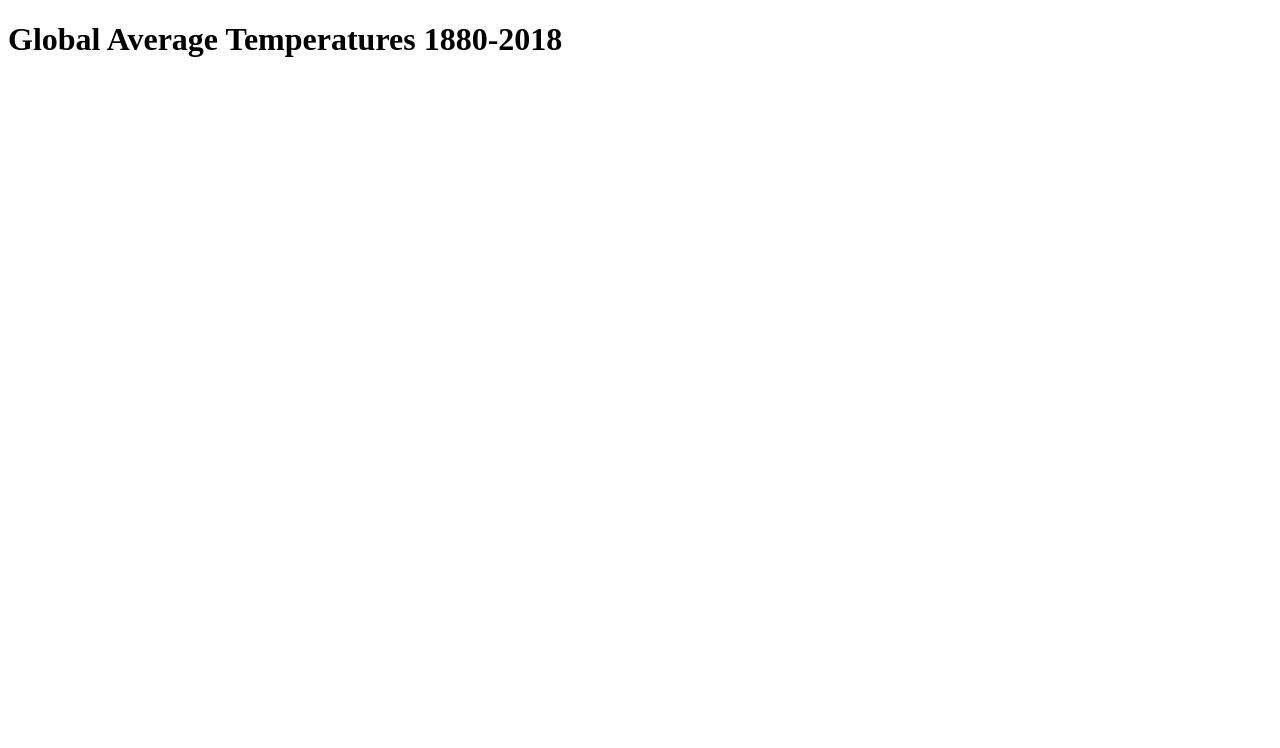
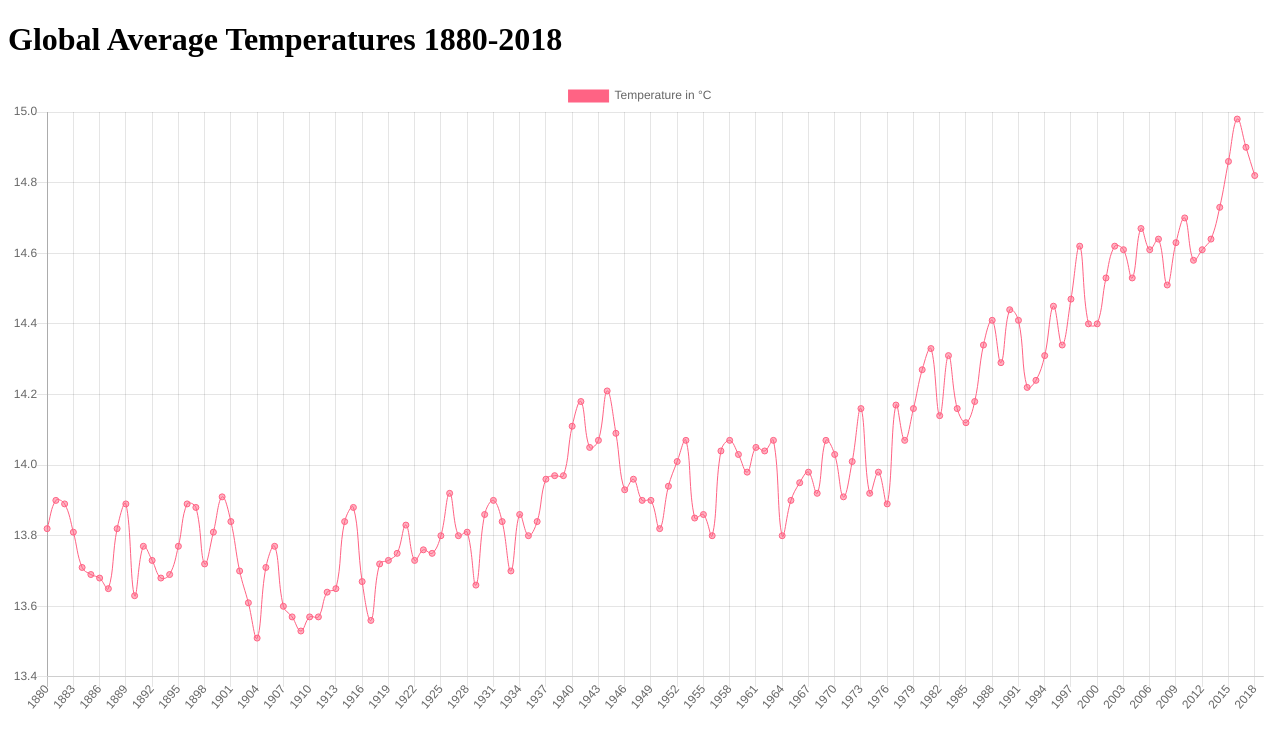
Before and after one commit to iamrubayet/API-JS, a plain HTML site: page module 1/02_fetch_csv/index.html in a window 1280 px wide. Drawn offline with nearby package versions, Linux system fonts and the light colour scheme.

Commit message:
added chart

```diff
--- a/module 1/02_fetch_csv/index.html
+++ b/module 1/02_fetch_csv/index.html
@@ -12,29 +12,47 @@
     <canvas id="myChart" width="400" height="200"></canvas>
 
     <script>
+      // Data from: https://data.giss.nasa.gov/gistemp/
+      // Mean from: https://earthobservatory.nasa.gov/world-of-change/DecadalTemp
 
+      window.addEventListener('load', setup);
 
-       async function getData()
-       {
-        const response = await fetch(test.csv);
+      async function setup() {
+        const ctx = document.getElementById('myChart').getContext('2d');
+        const globalTemps = await getData();
+        const myChart = new Chart(ctx, {
+          type: 'line',
+          data: {
+            labels: globalTemps.years,
+            datasets: [
+              {
+                label: 'Temperature in °C',
+                data: globalTemps.temps,
+                fill: false,
+                borderColor: 'rgba(255, 99, 132, 1)',
+                backgroundColor: 'rgba(255, 99, 132, 0.5)',
+                borderWidth: 1
+              }
+            ]
+          },
+          options: {}
+        });
+      }
+
+      async function getData() {
+        // const response = await fetch('testdata.csv');
+        const response = await fetch('ZonAnn.Ts+dSST.csv');
         const data = await response.text();
-
-
-        const table = data.split('\n').slice(1);
-
-
-        table.forEach(row=>{
-          const columns = row.split(',');
-          const day = columns[0];
-          const temp = columns[1];
-
-          console.log(day,temp);
-
-
+        const years = [];
+        const temps = [];
+        const rows = data.split('\n').slice(1);
+        rows.forEach(row => {
+          const cols = row.split(',');
+          years.push(cols[0]);
+          temps.push(14 + parseFloat(cols[1]));
         });
-       }
-
-
+        return { years, temps };
+      }
     </script>
   </body>
 </html>
```
